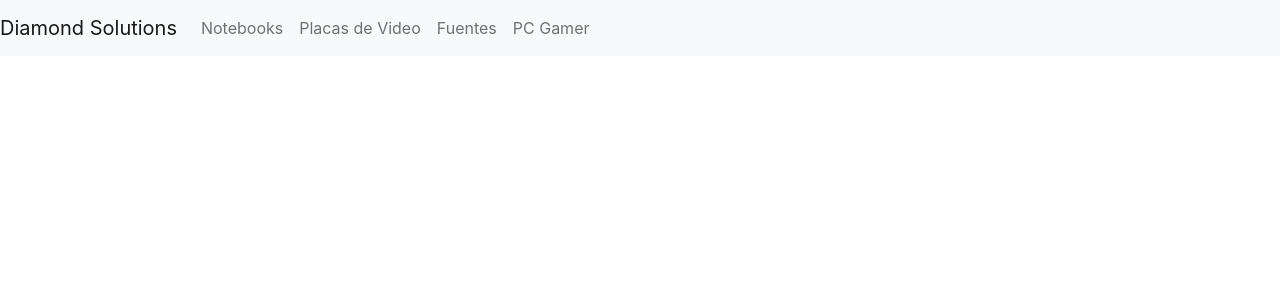
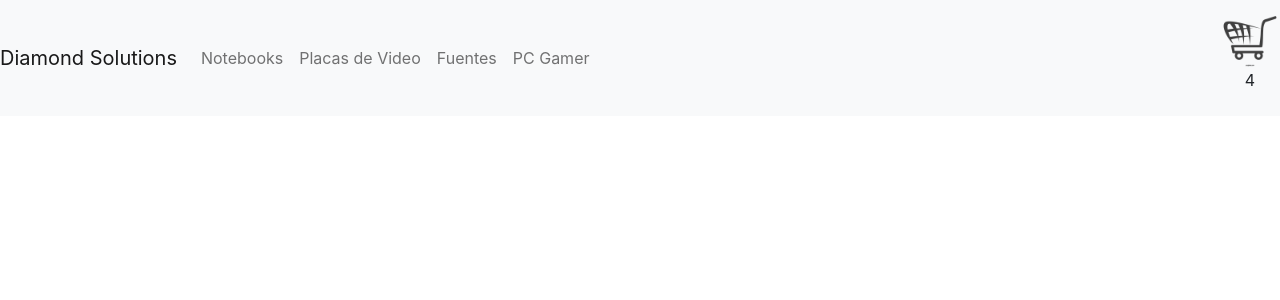
Before and after one commit to DiegaG182/ReactJs, a React (Create React App) app: page / in a window 1280 px wide. Shown: the top 300 px of the page. Built offline with nearby package versions, Linux system fonts and the light colour scheme.

Commit message:
componentes 1

```diff
--- a/src/App.js
+++ b/src/App.js
@@ -1,8 +1,9 @@
-import logo from './logo.svg';
+//import logo from './logo.svg';
 import './App.css';
 import Navbar from './components/Navbar';
 
 function App() {
+
   return (
     <div className="App">
       <Navbar />
--- /dev/null
+++ b/src/components/CartWidget.jsx
@@ -0,0 +1,23 @@
+import React from 'react';
+import logoImage from '../images/cart.png'
+
+const ItemListContainer = ({greeting}) =>{
+    return(
+        <p>{greeting}</p>
+    )
+}
+
+const CartWidget = () =>{
+
+    return(
+        <div className="row">
+            <div className="logo">
+                <img src={logoImage} width="60" height="60" alt="cart" />
+                <ItemListContainer greeting="4"/>
+            </div>
+      </div>
+    )
+
+}
+
+export default CartWidget;
--- a/src/components/Navbar.jsx
+++ b/src/components/Navbar.jsx
@@ -8,6 +8,7 @@ import {
   NavItem,
   NavLink,
 } from 'reactstrap';
+import CartWidget  from './CartWidget';
 
 const Menu = (props) => {
   const [isOpen, setIsOpen] = useState(false);
@@ -35,6 +36,7 @@ const Menu = (props) => {
             </NavItem>
           </Nav>
         </Collapse>
+        <CartWidget  />
       </Navbar>
     </div>
   );
```
Also changed, not shown: src/images/cart.png (added).
